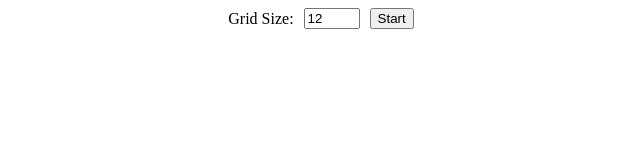
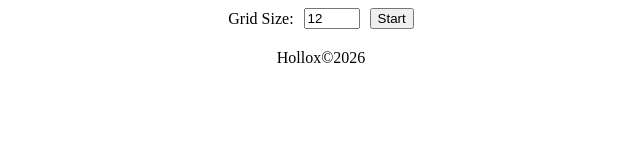
Before and after one commit to tsawyer999/math-grid, a website: page app.html in a window 1280 px wide. Shown: the whole page, without its empty margins (319-959 px from the left). Drawn offline with Linux system fonts and the light colour scheme.

Commit message:
feature: add copyright footer

```diff
--- a/app.html
+++ b/app.html
@@ -16,4 +16,5 @@
     <div id="timer"></div>
     <div id="app" class="app"></div>
 </body>
+<footer>Hollox©2026</footer>
 </html>
```
